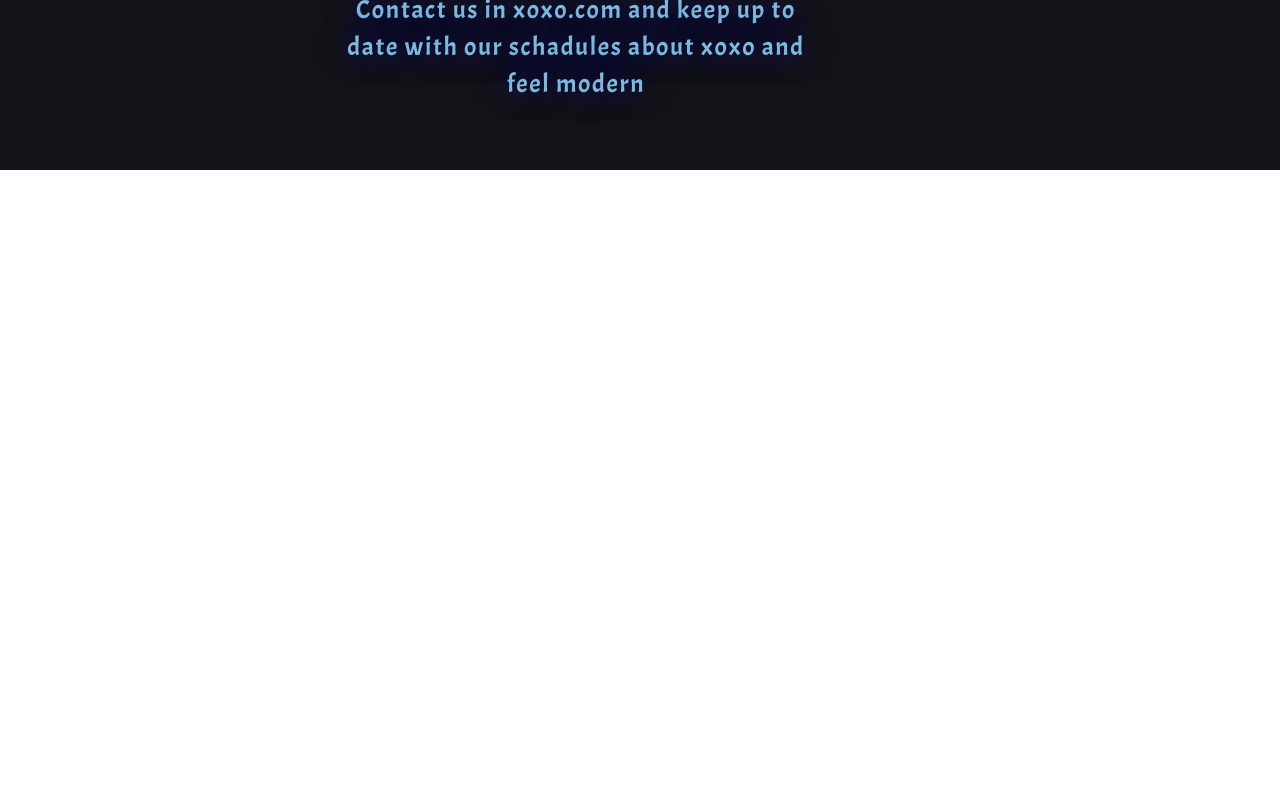
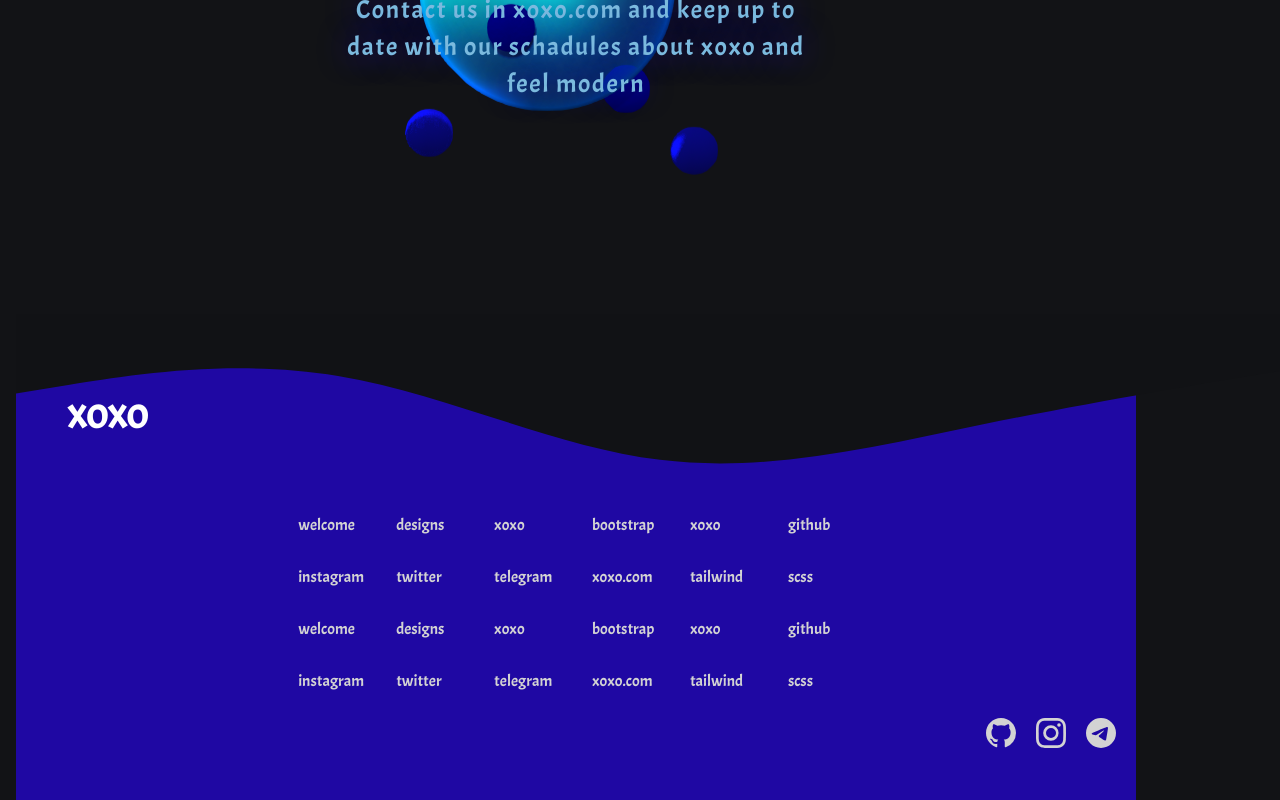
Before and after one commit to alirezakhnn/XOXO, a React (Vite) app: page / in a window 1280 px wide. Shown: the part 4020-4820 px from the top of the page. Before the commit the page ends 4190 px from the top, so only its background shows below. Built offline with nearby package versions, Linux system fonts and the light colour scheme.

Commit message:
footer assigned and almost done

```diff
--- a/src/App.jsx
+++ b/src/App.jsx
@@ -1,5 +1,5 @@
 
-import { Navbar, Header, Source, Intro, GetStarted, Brand, Lists, ContactUs } from './layouts';
+import { Navbar, Header, Source, Intro, GetStarted, Brand, Lists, ContactUs, Footer } from './layouts';
 
 const App = () => {
     return (
@@ -12,6 +12,7 @@ const App = () => {
             <Brand />
             <Lists />
             <ContactUs />
+            <Footer />
         </div>
     );
 }
--- /dev/null
+++ b/src/css/footer.css
@@ -0,0 +1,87 @@
+#footer {
+    display: grid;
+    background: var(--color-secondary);
+    min-height: 30rem;
+    align-items: end;
+    padding: 3rem 0;
+}
+
+.curve-border {
+    display: grid;
+    place-items: center;
+    width: 95rem;
+    position: relative;
+    bottom: -9rem
+}
+
+#curvedBorder {
+    width: 100%;
+}
+
+.footer-logo {
+    display: grid;
+    margin-left: 4vw;
+    z-index: 100;
+}
+
+.footer-links {
+    display: grid;
+    place-items: center;
+}
+
+.footer-links-list {
+    list-style: none;
+    display: grid;
+    grid-template-columns: repeat(6, 1fr);
+    grid-template-rows: repeat(4, 1fr);
+    grid-gap: 2rem;
+    margin-top: 3rem;
+    margin-bottom: 4vh;
+}
+
+.footer-links-list a {
+    text-decoration: none;
+    font-family: var(--font-logo);
+    color: var(--color-primary);
+    text-shadow: 0 0 200px var(--color-secondary);
+}
+
+.footer-links-list a:hover {
+    color: var(--color-header-title);
+}
+
+.footer-svgs {
+    justify-self: end;
+    display: grid;
+    grid-template-columns: repeat(3, 50px);
+    margin-top: -4rem;
+}
+
+.footer-svgs a {
+    color: var(--color-primary);
+    text-decoration: none;
+    transition: var(--navbar-transition);
+}
+
+.footer-svgs a:hover {
+    color: var(--color-header-title);
+}
+
+@media screen and (max-width:1500px) {
+    .curve-border {
+        width: 115%;
+        place-items: start;
+    }
+}
+
+@media screen and (max-width:1240px) {
+    .logo {
+        display: none;
+    }
+
+    .footer-links-list {
+        grid-template-columns: repeat(4, 1fr);
+        margin-left: 6rem;
+        margin-bottom: 3rem;
+    }
+}
--- /dev/null
+++ b/src/layouts/Footer.jsx
@@ -0,0 +1,93 @@
+import '../css/footer.css';
+import Texts from '../texts';
+import { Link } from 'react-router-dom';
+import { Github, Instagram, Telegram } from 'react-bootstrap-icons';
+import { Fragment } from 'react';
+
+const Footer = () => {
+    return (
+        <Fragment>
+            <div className="curve-border">
+                <svg id="curvedBorder" height="150px" viewBox="0 0 1440 181" preserveAspectRatio="none" className="c-PJLV c-PJLV-ifGHEql-css">
+                    <path d="M0 96l60-10.7C120 75 240 53 360 74.7 480 96 600 160 720 176s240-16 360-42.7c120-26.3 240-48.3 300-58.6l60-10.7V0H0v96z" fill="#111215" fillRule="nonzero" stroke="none" strokeWidth="1"></path>
+                </svg>
+            </div>
+            <footer id="footer">
+                <div className="logo footer-logo">
+                    <h1><Link id={Texts[0].id} to="/">{Texts[0].logo}</Link></h1>
+                </div>
+                <FooterLinks />
+                <div className="footer-svgs">
+                    <a href="#">
+                        <Github className="footer-github" size={30} />
+                    </a>
+                    <a href="#">
+                        <Instagram className="footer-instagram" size={30} />
+                    </a>
+                    <a href="#">
+                        <Telegram className="footer-telegram" size={30} />
+                    </a>
+                </div>
+            </footer >
+        </Fragment>
+    );
+}
+
+const FooterLinks = () => (
+    <div className="footer-links">
+        <ul className="footer-links-list">
+            <a href="#">
+                <li className="footer-links-list1">welcome</li>
+            </a><a href="#">
+                <li className="footer-links-list2">designs</li>
+            </a><a href="#">
+                <li className="footer-links-list3">xoxo</li>
+            </a><a href="#">
+                <li className="footer-links-list4">bootstrap</li>
+            </a><a href="#">
+                <li className="footer-links-list5">xoxo</li>
+            </a><a href="#">
+                <li className="footer-links-list6">github</li>
+            </a><a href="#">
+                <li className="footer-links-list7">instagram</li>
+            </a><a href="#">
+                <li className="footer-links-list8">twitter</li>
+            </a><a href="#">
+                <li className="footer-links-list9">telegram</li>
+            </a><a href="#">
+                <li className="footer-links-list10">xoxo.com</li>
+            </a><a href="#">
+                <li className="footer-links-list11">tailwind</li>
+            </a><a href="#">
+                <li className="footer-links-list12">scss</li>
+            </a>
+            <a href="#">
+                <li className="footer-links-list1">welcome</li>
+            </a><a href="#">
+                <li className="footer-links-list2">designs</li>
+            </a><a href="#">
+                <li className="footer-links-list3">xoxo</li>
+            </a><a href="#">
+                <li className="footer-links-list4">bootstrap</li>
+            </a><a href="#">
+                <li className="footer-links-list5">xoxo</li>
+            </a><a href="#">
+                <li className="footer-links-list6">github</li>
+            </a><a href="#">
+                <li className="footer-links-list7">instagram</li>
+            </a><a href="#">
+                <li className="footer-links-list8">twitter</li>
+            </a><a href="#">
+                <li className="footer-links-list9">telegram</li>
+            </a><a href="#">
+                <li className="footer-links-list10">xoxo.com</li>
+            </a><a href="#">
+                <li className="footer-links-list11">tailwind</li>
+            </a><a href="#">
+                <li className="footer-links-list12">scss</li>
+            </a>
+        </ul>
+    </div>
+);
+
+export default Footer
--- a/src/layouts/index.js
+++ b/src/layouts/index.js
@@ -6,6 +6,7 @@ import GetStarted from './GetStarted';
 import Brand from './Brand';
 import Lists from './Lists';
 import ContactUs from './ContactUs';
+import Footer from './Footer';
 
 export {
     Navbar,
@@ -15,5 +16,6 @@ export {
     GetStarted,
     Brand,
     Lists,
-    ContactUs
+    ContactUs,
+    Footer
 }
```
